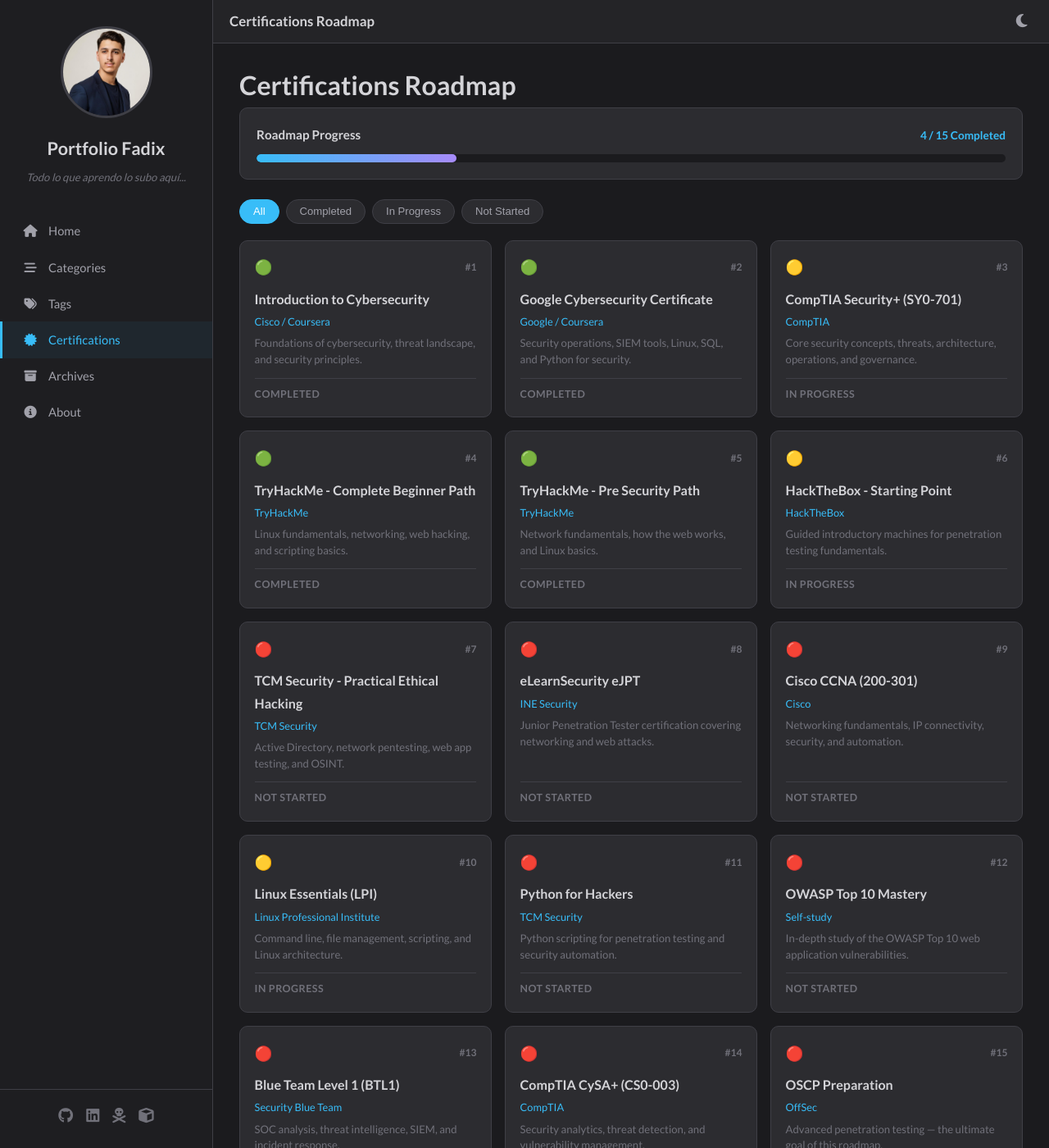
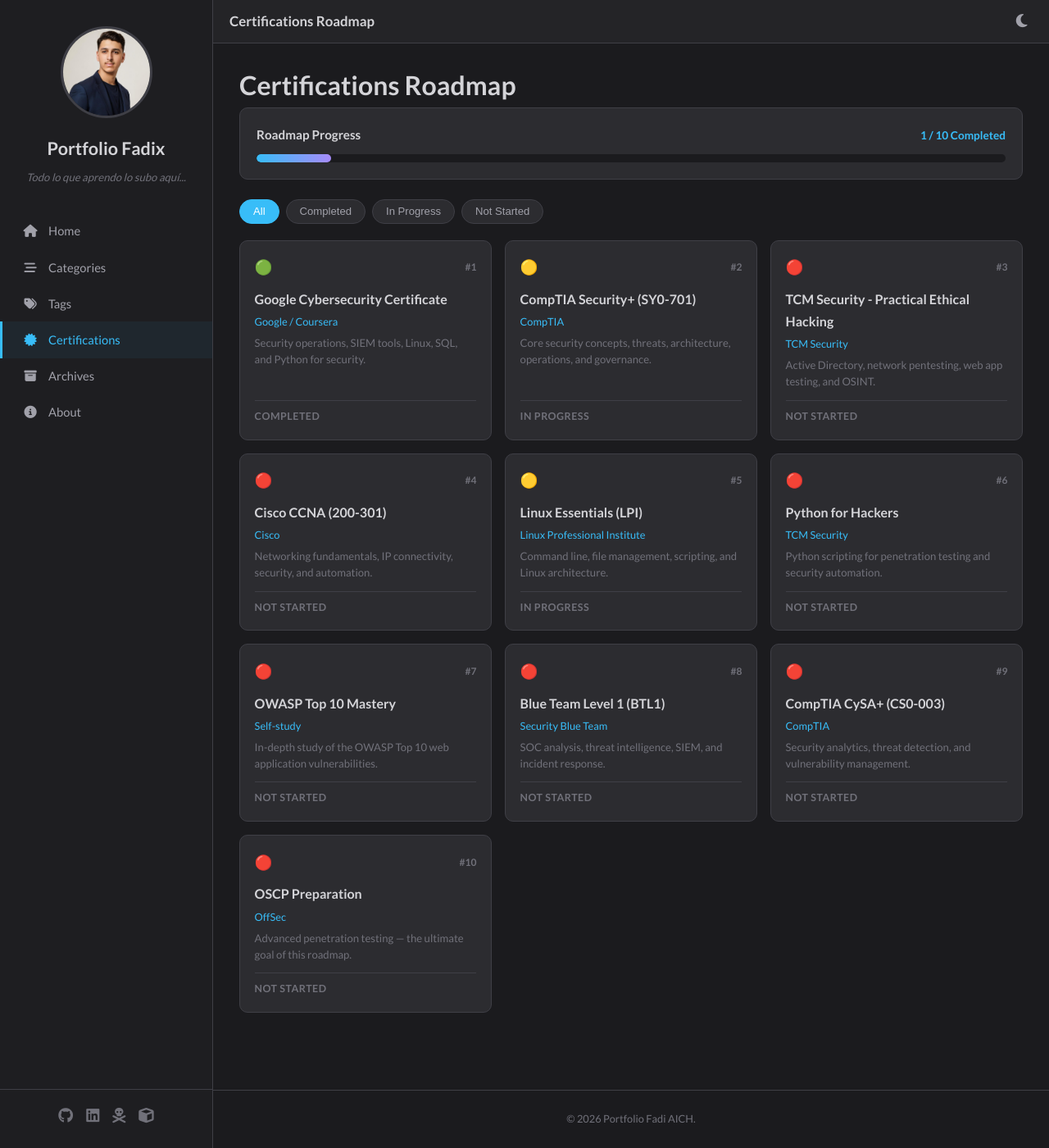
Before and after one commit to Fadi-AICH/Fadi-AICH.github.io, a Jekyll site: the page built from certifications/index.html, in a window 1280 px wide and 1400 px high. Shown: the whole window at 82% size. Built offline with Jekyll 4.4.1, drawn with Linux system fonts in a browser that asks for light colours.

Commit message:
Update Certifications “cert-roadmap”

```diff
--- a/_data/certifications.yml
+++ b/_data/certifications.yml
@@ -1,76 +1,51 @@
 items:
-  - name: "Introduction to Cybersecurity"
-    slug: "intro-cybersecurity"
-    provider: "Cisco / Coursera"
-    status: "completed"
-    description: "Foundations of cybersecurity, threat landscape, and security principles."
-  - name: "Google Cybersecurity Certificate"
-    slug: "google-cybersecurity"
-    provider: "Google / Coursera"
-    status: "completed"
-    description: "Security operations, SIEM tools, Linux, SQL, and Python for security."
-  - name: "CompTIA Security+ (SY0-701)"
-    slug: "security-plus"
-    provider: "CompTIA"
-    status: "in-progress"
-    description: "Core security concepts, threats, architecture, operations, and governance."
-  - name: "TryHackMe - Complete Beginner Path"
-    slug: "thm-complete-beginner"
-    provider: "TryHackMe"
-    status: "completed"
-    description: "Linux fundamentals, networking, web hacking, and scripting basics."
-  - name: "TryHackMe - Pre Security Path"
-    slug: "thm-pre-security"
-    provider: "TryHackMe"
-    status: "completed"
-    description: "Network fundamentals, how the web works, and Linux basics."
-  - name: "HackTheBox - Starting Point"
-    slug: "htb-starting-point"
-    provider: "HackTheBox"
-    status: "in-progress"
-    description: "Guided introductory machines for penetration testing fundamentals."
-  - name: "TCM Security - Practical Ethical Hacking"
-    slug: "tcm-ethical-hacking"
-    provider: "TCM Security"
-    status: "not-started"
-    description: "Active Directory, network pentesting, web app testing, and OSINT."
-  - name: "eLearnSecurity eJPT"
-    slug: "ejpt"
-    provider: "INE Security"
-    status: "not-started"
-    description: "Junior Penetration Tester certification covering networking and web attacks."
-  - name: "Cisco CCNA (200-301)"
-    slug: "ccna"
-    provider: "Cisco"
-    status: "not-started"
-    description: "Networking fundamentals, IP connectivity, security, and automation."
-  - name: "Linux Essentials (LPI)"
-    slug: "linux-essentials"
-    provider: "Linux Professional Institute"
-    status: "in-progress"
-    description: "Command line, file management, scripting, and Linux architecture."
-  - name: "Python for Hackers"
-    slug: "python-for-hackers"
-    provider: "TCM Security"
-    status: "not-started"
-    description: "Python scripting for penetration testing and security automation."
-  - name: "OWASP Top 10 Mastery"
-    slug: "owasp-top-10"
-    provider: "Self-study"
-    status: "not-started"
-    description: "In-depth study of the OWASP Top 10 web application vulnerabilities."
-  - name: "Blue Team Level 1 (BTL1)"
-    slug: "btl1"
-    provider: "Security Blue Team"
-    status: "not-started"
-    description: "SOC analysis, threat intelligence, SIEM, and incident response."
-  - name: "CompTIA CySA+ (CS0-003)"
-    slug: "cysa-plus"
-    provider: "CompTIA"
-    status: "not-started"
-    description: "Security analytics, threat detection, and vulnerability management."
-  - name: "OSCP Preparation"
-    slug: "oscp-prep"
-    provider: "OffSec"
-    status: "not-started"
-    description: "Advanced penetration testing — the ultimate goal of this roadmap."
+  - name: Google Cybersecurity Certificate
+    slug: google-cybersecurity
+    provider: Google / Coursera
+    status: completed
+    description: Security operations, SIEM tools, Linux, SQL, and Python for security.
+  - name: CompTIA Security+ (SY0-701)
+    slug: security-plus
+    provider: CompTIA
+    status: in-progress
+    description: Core security concepts, threats, architecture, operations, and governance.
+  - name: TCM Security - Practical Ethical Hacking
+    slug: tcm-ethical-hacking
+    provider: TCM Security
+    status: not-started
+    description: Active Directory, network pentesting, web app testing, and OSINT.
+  - name: Cisco CCNA (200-301)
+    slug: ccna
+    provider: Cisco
+    status: not-started
+    description: Networking fundamentals, IP connectivity, security, and automation.
+  - name: Linux Essentials (LPI)
+    slug: linux-essentials
+    provider: Linux Professional Institute
+    status: in-progress
+    description: Command line, file management, scripting, and Linux architecture.
+  - name: Python for Hackers
+    slug: python-for-hackers
+    provider: TCM Security
+    status: not-started
+    description: Python scripting for penetration testing and security automation.
+  - name: OWASP Top 10 Mastery
+    slug: owasp-top-10
+    provider: Self-study
+    status: not-started
+    description: In-depth study of the OWASP Top 10 web application vulnerabilities.
+  - name: Blue Team Level 1 (BTL1)
+    slug: btl1
+    provider: Security Blue Team
+    status: not-started
+    description: SOC analysis, threat intelligence, SIEM, and incident response.
+  - name: CompTIA CySA+ (CS0-003)
+    slug: cysa-plus
+    provider: CompTIA
+    status: not-started
+    description: Security analytics, threat detection, and vulnerability management.
+  - name: OSCP Preparation
+    slug: oscp-prep
+    provider: OffSec
+    status: not-started
+    description: Advanced penetration testing — the ultimate goal of this roadmap.
```
